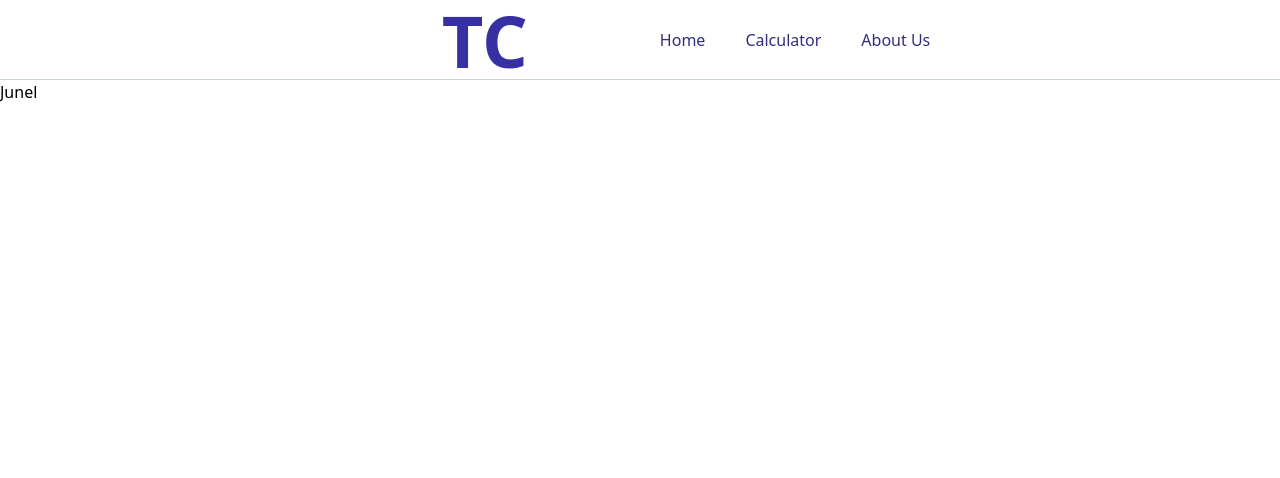
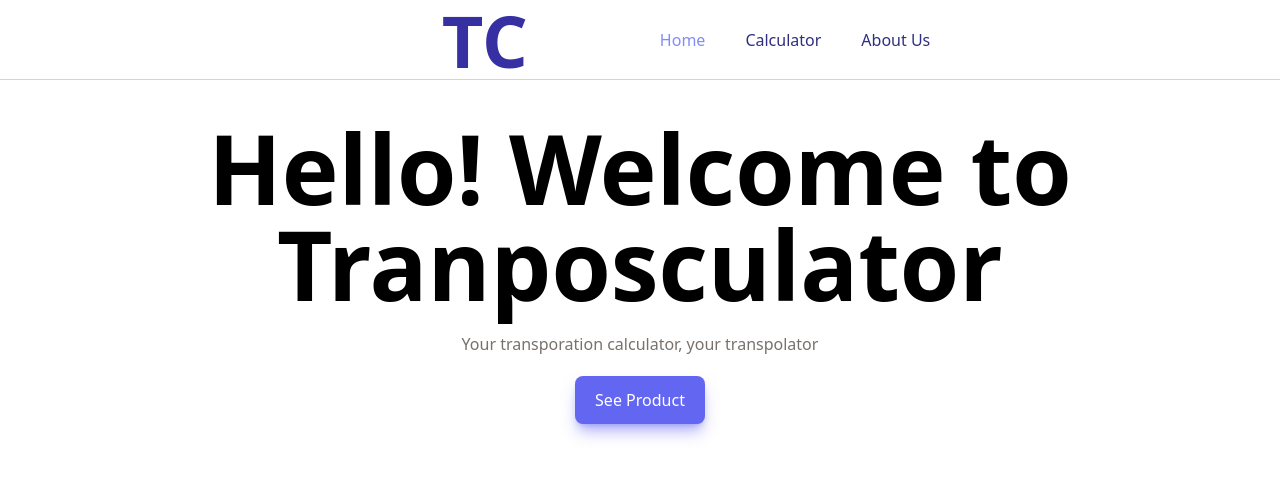
Before and after one commit to zacro14/musicphile, a Next.js app: page / in a window 1280 px wide. Shown: the top 478 px of the page. Built offline with nearby package versions, Linux system fonts and the light colour scheme.

Commit message:
update: landing page

```diff
--- a/components/Header.tsx
+++ b/components/Header.tsx
@@ -1,7 +1,9 @@
 import Link from 'next/link'
+import { useRouter } from 'next/router'
 import React from 'react'
 
 const Header = () => {
+    const router = useRouter()
     const link = [
         {
             name: 'Home',
@@ -30,9 +32,15 @@ const Header = () => {
                     {link.map((link, index) => (
                         <li key={index}>
                             <Link href={link.url} passHref>
-                                <a className="text-indigo-900 px-5 hover:text-indigo-700 font-medium transition delay-75">
-                                    {link.name}
-                                </a>
+                                {link.url === router.pathname ? (
+                                    <a className="text-indigo-400 px-5 font-medium transition delay-75">
+                                        {link.name}
+                                    </a>
+                                ) : (
+                                    <a className="text-indigo-900 px-5 hover:text-indigo-400 font-medium transition delay-75">
+                                        {link.name}
+                                    </a>
+                                )}
                             </Link>
                         </li>
                     ))}
--- a/components/LandingSection.tsx
+++ b/components/LandingSection.tsx
@@ -1,10 +1,20 @@
 import React from 'react'
 
 const LandingSection = () => {
-    const name = 'Junel'
     return (
-        <div id="Landing Section" className="h-80 w-full bg-white">
-            <p>{name} </p>
+        <div id="Landing Section" className="min-h-80 w-full bg-white ">
+            <div className="mx-auto container text-center py-10">
+                <h1 className="font-bold text-8xl mb-5">
+                    Hello! Welcome to Tranposculator
+                </h1>
+                <h2 className="text-stone-500 mb-5">
+                    Your transporation calculator, your transpolator
+                </h2>
+
+                <button className="bg-indigo-500 shadow-lg shadow-indigo-500/50 px-5 py-3 rounded-lg ">
+                    <p className="text-white">See Product</p>
+                </button>
+            </div>
         </div>
     )
 }
--- /dev/null
+++ b/pages/calculator/index.tsx
@@ -0,0 +1,7 @@
+import React from 'react'
+
+const Calculator = () => {
+    return <div>Calculator</div>
+}
+
+export default Calculator
```
